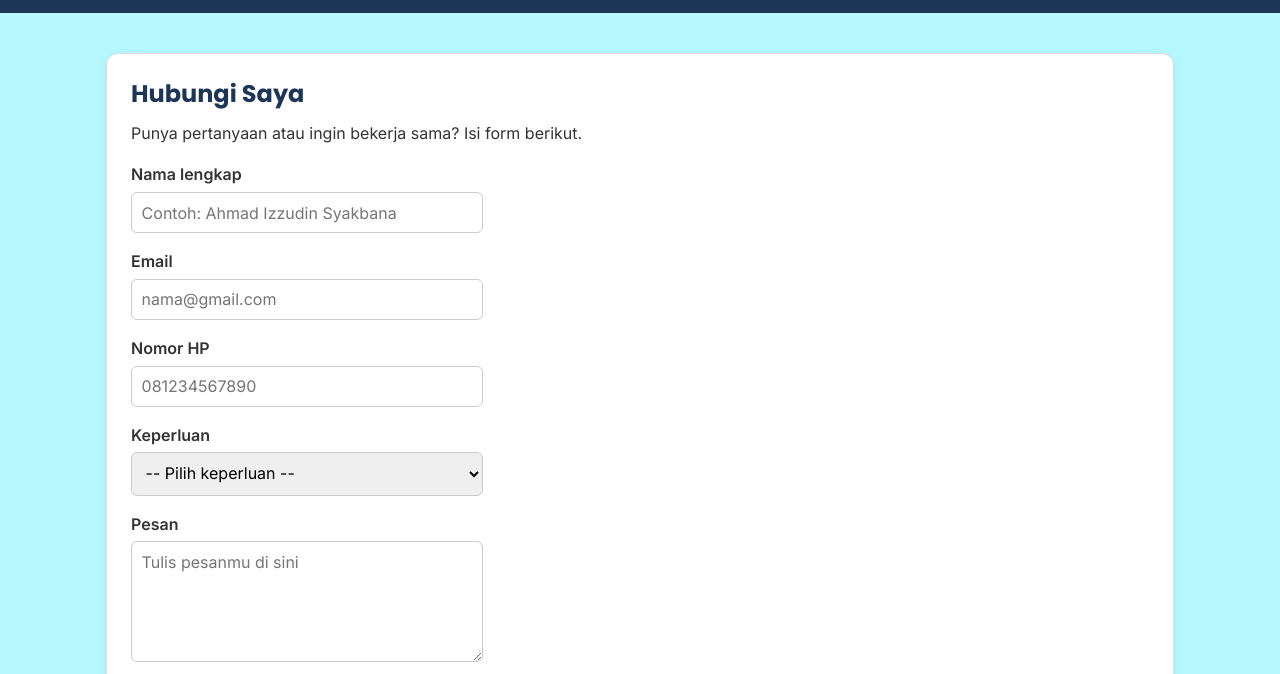
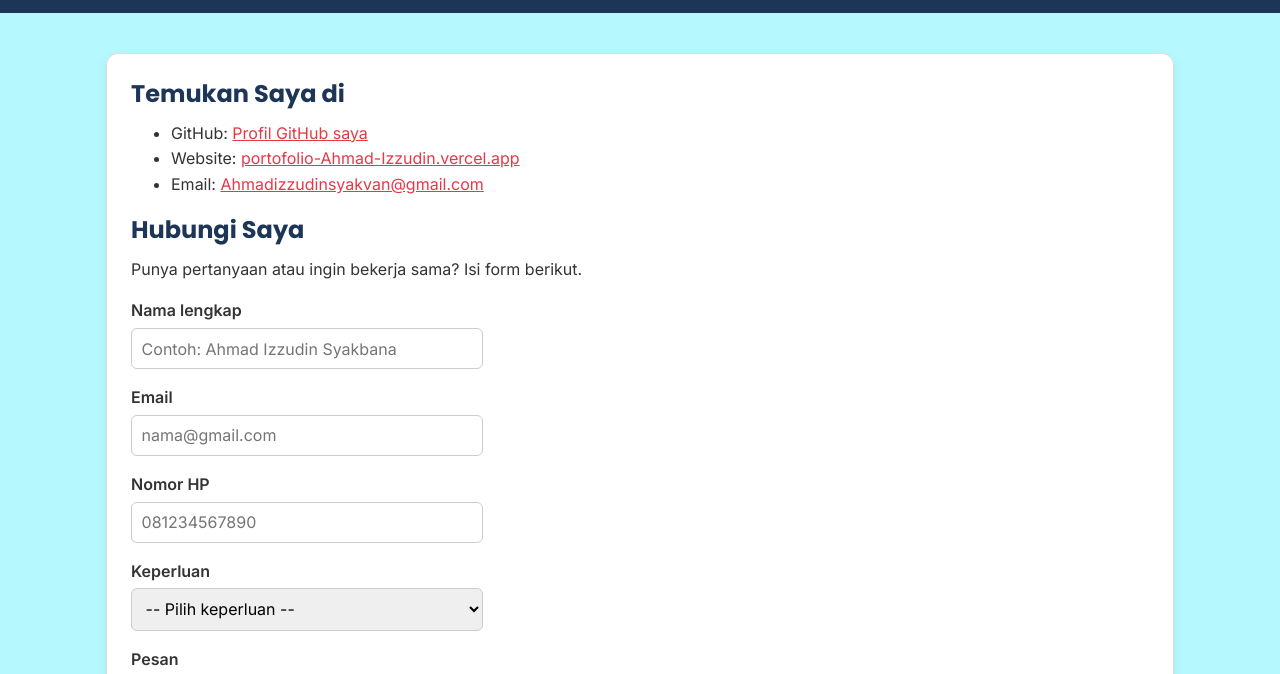
Before and after one commit to AhmadIzzudinsyakbana0/portofilio-Ahmad.Izzudin, a plain HTML site: page kontak.html in a window 1280 px wide. Shown: the part 61-735 px from the top of the page. Drawn offline with Linux system fonts and the light colour scheme.

Commit message:
Perubahan proyek

```diff
--- a/kontak.html
+++ b/kontak.html
@@ -37,6 +37,24 @@
   <main>
     <div class="container">
       <section class="kartu">
+
+
+      <h2>Temukan Saya di</h2>
+      <ul>
+      <li>GitHub: <a href="https://github.com/AhmadIzzudinsyakbana0/portofilio-Ahmad.Izzudin"
+      target="_blank">Profil GitHub saya</a></li>
+
+      <li>Website: <a href="https://vercel.com/ahmad-izzudin-syakbana/portofolio
+        ">portofolio-Ahmad-Izzudin.vercel.app</a></li>
+
+      <li>Email: <a
+      href="mailto:Ahmadizzudinsyakvan@gmail.com">Ahmadizzudinsyakvan@gmail.com</a>
+
+      </ul>
+
+
+
+
         <h2>Hubungi Saya</h2>
         <p>Punya pertanyaan atau ingin bekerja sama? Isi form berikut.</p>
 
```
